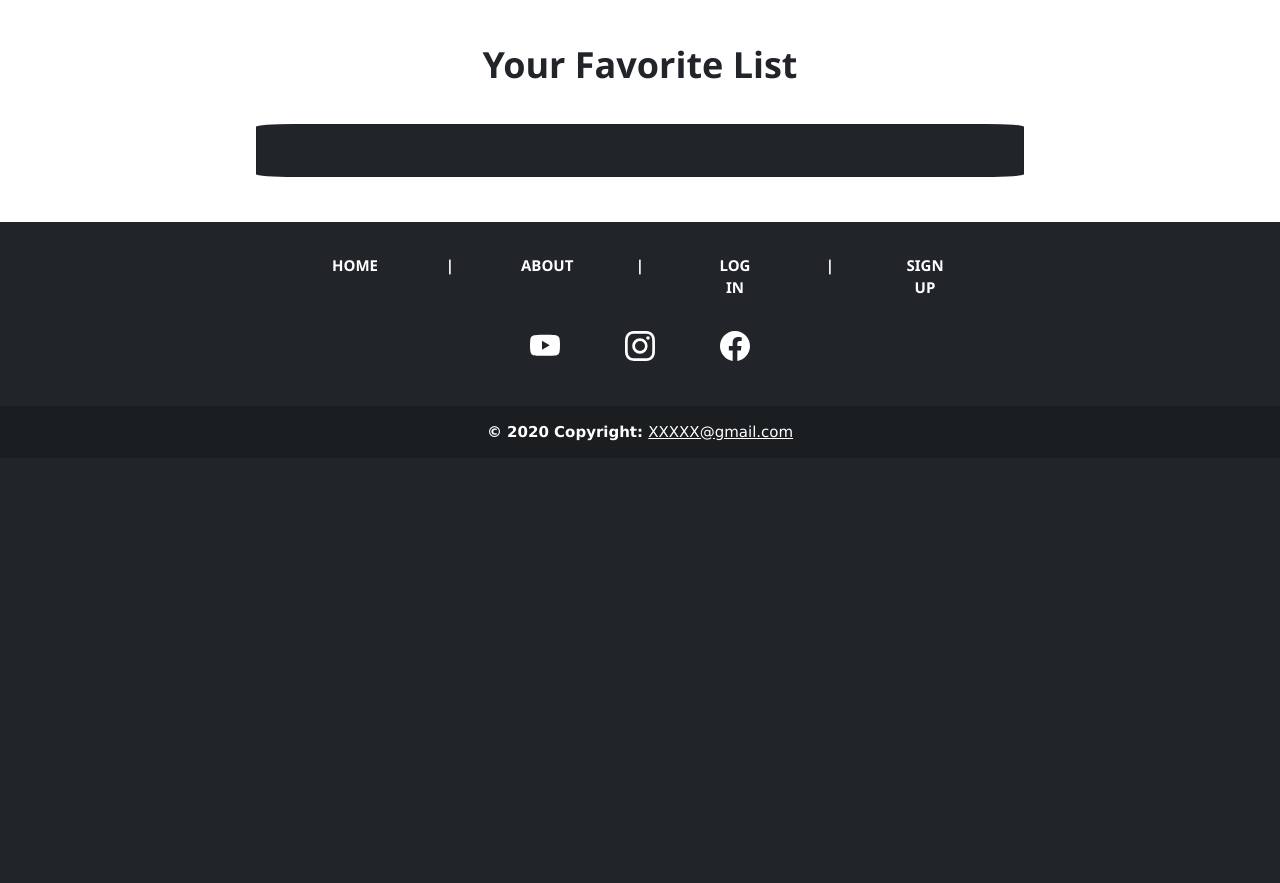
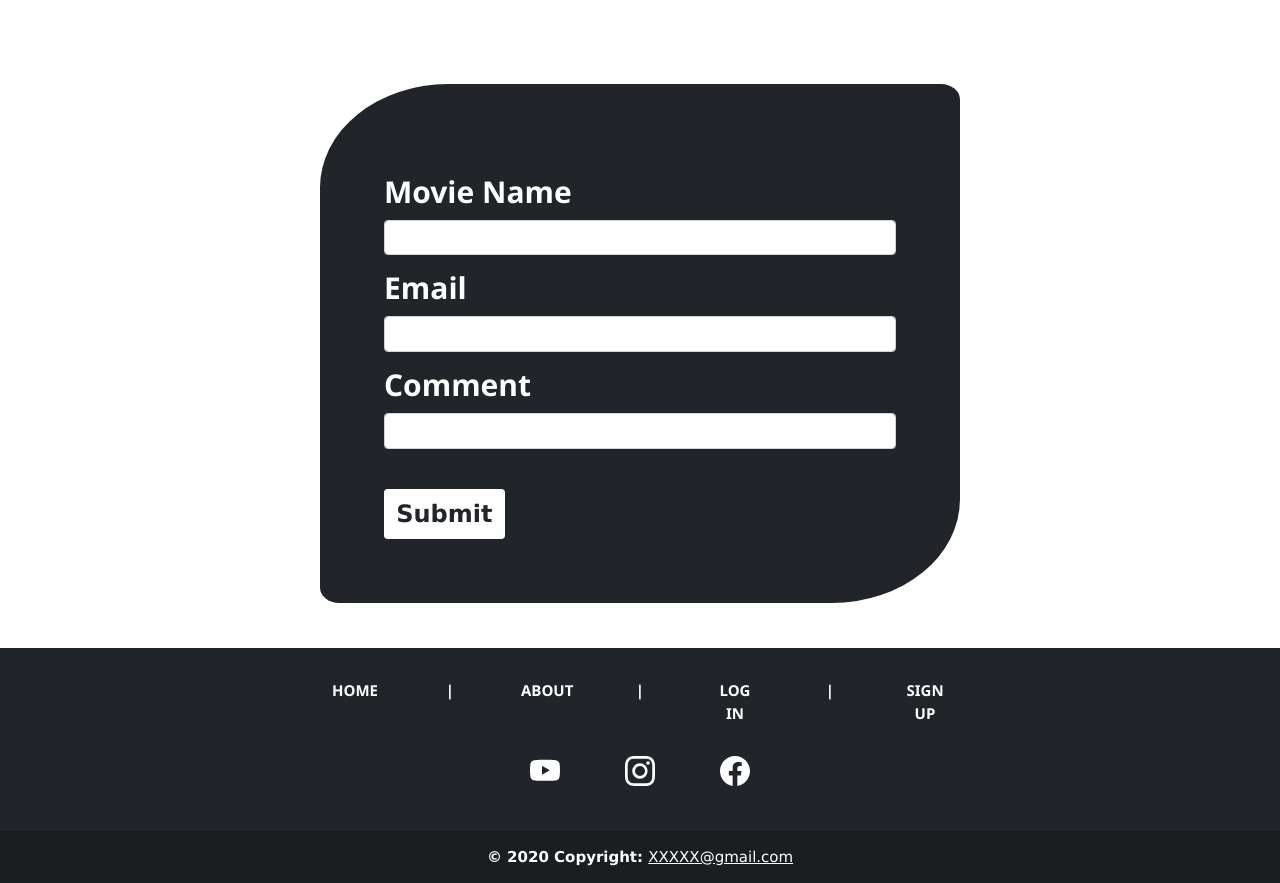
Before and after one commit to yara-amr/online-movies, a Flask app: page /Add_comment in a window 1280 px wide. Shown: the part 359-1242 px from the top of the page. Before the commit the page ends 800 px from the top, so only its background shows below. Run offline with Flask 2, Linux system fonts and the light colour scheme.

Commit message:
Update Add_comment.html

```diff
--- a/templates/Add_comment.html
+++ b/templates/Add_comment.html
@@ -1,38 +1,43 @@
- (27 sloc)  1010 Bytes
 {% extends 'base.html' %}
 
-<h1>{% block title %}Favorite List{% endblock %}</h1>
+<h1>{% block title %}Add Comment{% endblock %}</h1>
+
+{% block header %}<h1>Pleaes Full All field </h1>{% endblock %}
 
 {% block content %}
+<!--Div-->
+<div style="margin: auto; margin-top: 10%; width: 50%; padding: 5%; background-color: #212529; color: white; border-radius: 20% 3%;">
+    <!--Form-->
+    <form method="post" action="{{url_for('Add_comment')}}" >
+        <h1 style="margin-bottom: 5%; text-align: center; color: rgb(70, 70, 255);">{{msg}}</h1>
 
+        <!--First Div-->
+        <div class="mb-3">
+          <h2><b>Movie Name</b></h2>
+          <input name ="name" type="name" class="form-control" id="exampleInputEmail1" aria-describedby="emailHelp">
+        </div>
+        <!--End Of First Div-->
 
-<!--Form-->
-<form method="POST" >
-    <h1 style="text-align: center; margin-top: 5%; font-weight: bolder; ">Your Favorite List</h1>
+        <!--Second Div-->
+        <div class="mb-3">
+          <h2><b>Email</b></h2>
+          <input name ="email" type="email" class="form-control" id="exampleInputEmail1" aria-describedby="emailHelp">
+        </div>
+        <!--End Of Seconf Div-->
 
-    <!--Main card-->
-    <div class="card text-white bg-dark mb-3" style="width: 60%; margin:auto; margin-top: 3%; padding: 2%; border-radius: 5%;">
+        <!--Third Div-->
+        <div class="mb-3">
+          <h2><b>Comment</b></h2>
+            <input name ="comment" type="text" class="form-control" id="exampleInputEmail1" aria-describedby="emailHelp">
+        </div>
+        <!--End Of Third Div-->
 
-          {% for r in row %}
-            <!--Card-->
-            <div class="card" style=" font-weight: bolder; width: 100%;">
-                <!--Card Body-->
-                <div class="card-body">
-                    <p class="card-text" style="color: black;">{{ r["movie_name"]}}</p>
-                </div>
-                <!--End OF Card Body-->
+        <!--Submit Btn-->
+        <button type="submit" class="btn" style="font-weight: bolder; margin-top: 5%; background-color:white; font-size: x-large;">Submit</button>
+        <!--End Of Submit Btn-->
 
-            </div>
-            <br>
-            <!--End Of Card-->
-            {% endfor %}
-
-        </div>
-        <!--End Of card-body-->
-
-    </div>
-    <!--End Of Main card-->
-
-</form>
-<!--End Of Form-->
+      </form>
+      <!--End Of Form-->
+</div>
+<!--End Of Div-->
 {% endblock %}
```
